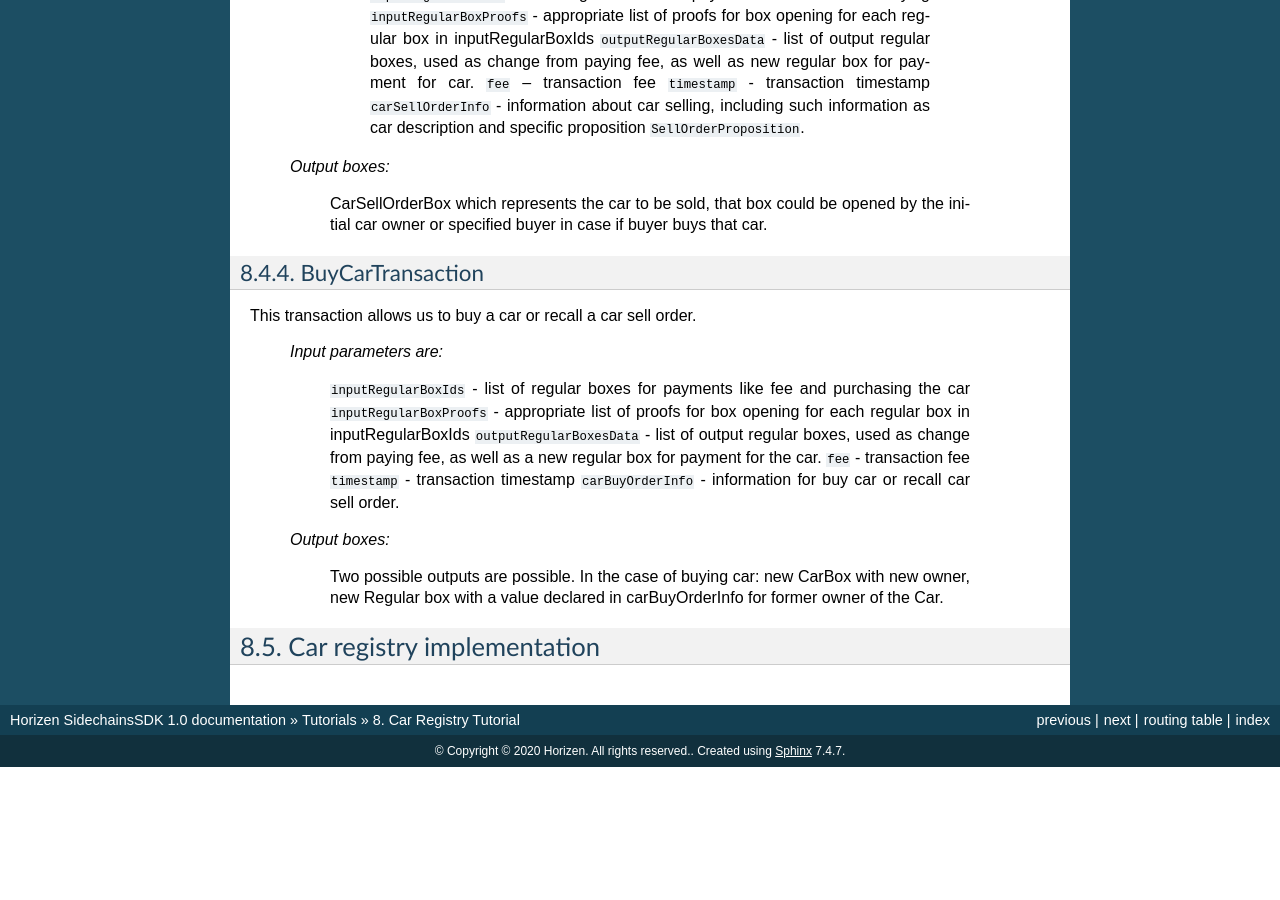
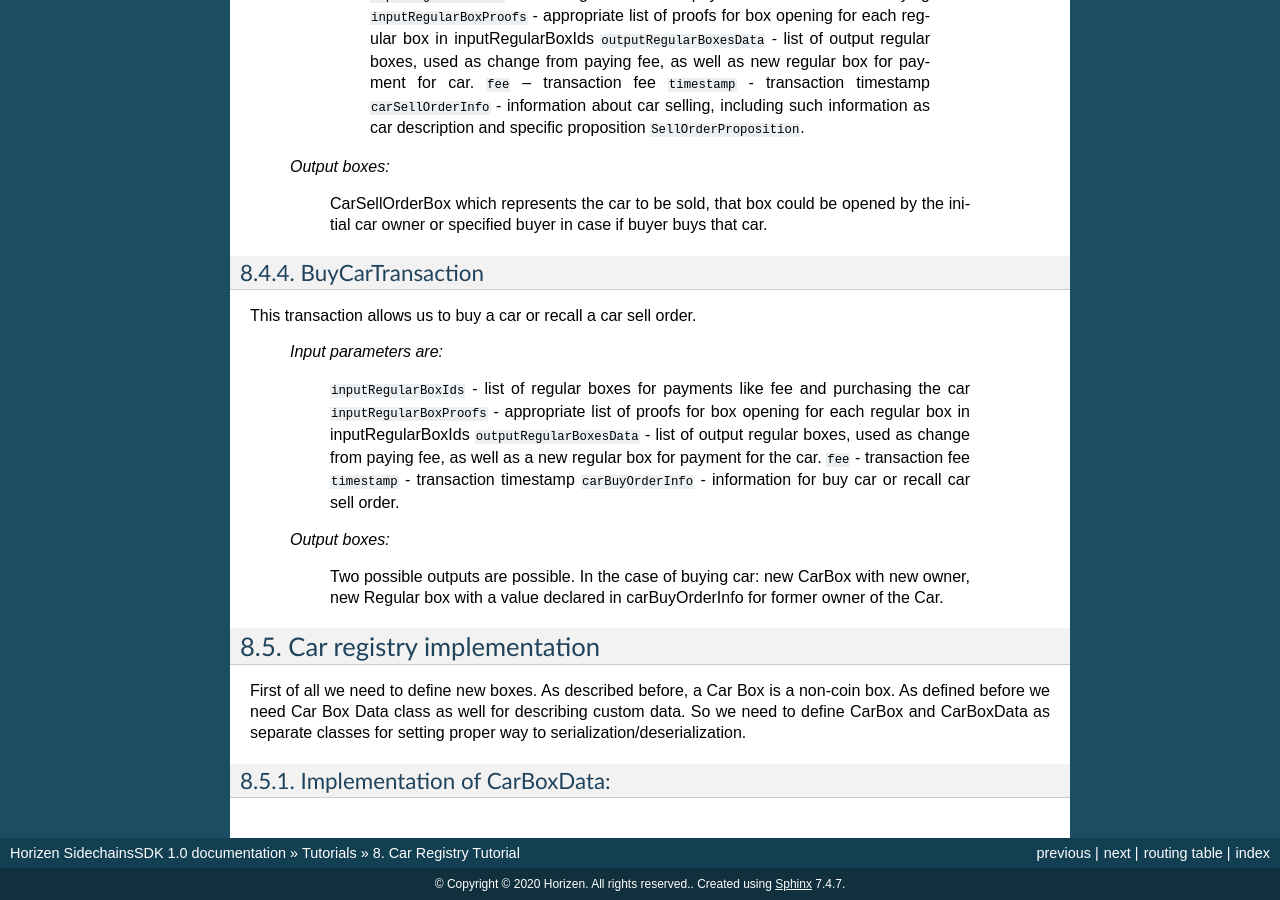
Before and after one commit to megaluck/documentation, a Sphinx documentation site: the page built from docs/introduction/08-Car-registry-tutorial.rst, in a window 1280 px wide and 900 px high, scrolled down 3209 px. Built offline with Sphinx 7.4.7, drawn with Linux system fonts in a browser that asks for light colours; before the commit the page ends 3976 px from its top, so only the background shows below that; some of the changed text lies outside the part shown.

Commit message:
Update 08-Car-registry-tutorial.rst

```diff
--- a/docs/introduction/08-Car-registry-tutorial.rst
+++ b/docs/introduction/08-Car-registry-tutorial.rst
@@ -163,3 +163,9 @@ This transaction allows us to buy a car or recall a car sell order.
 
 Car registry implementation
 ###########################
+
+First of all we need to define new boxes.
+As described before, a Car Box is a non-coin box. As defined before we need Car Box Data class as well for describing custom data. So we need to define CarBox and CarBoxData as separate classes for setting proper way to serialization/deserialization.
+
+Implementation of CarBoxData:
+*****************************
```
